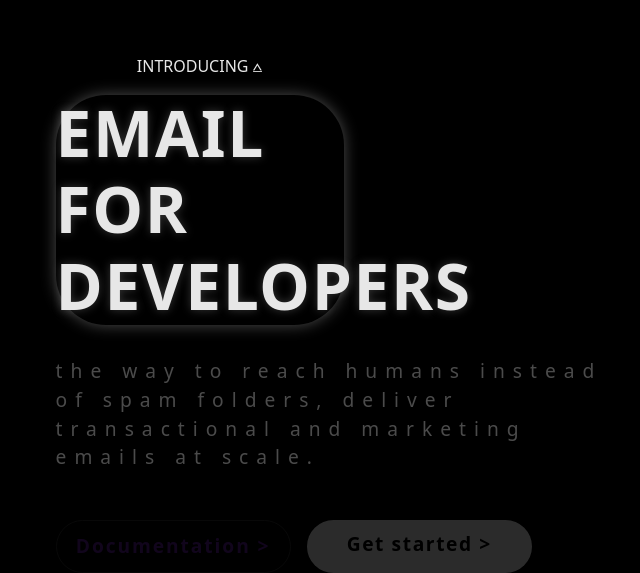
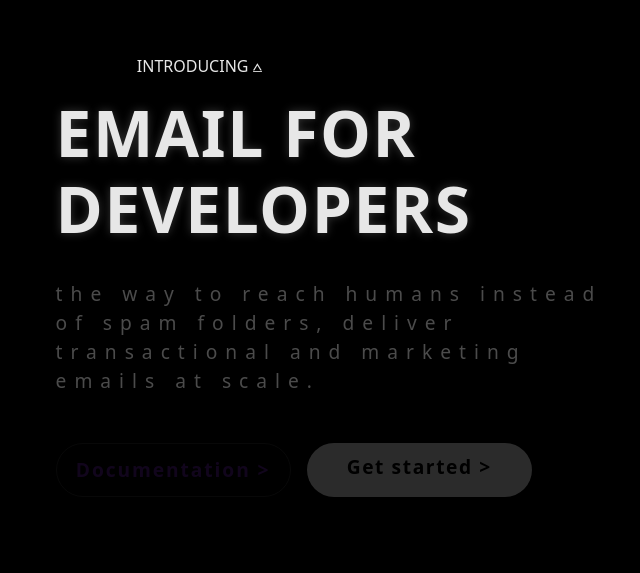
Before and after one commit to dmaiato/3d-page, a plain HTML site: page index.html in a window 1280 px wide. Shown: the part 1075-1648 px from the top of the page, without its empty margins (98-738 px from the left). After the commit the page ends 1572 px from the top, so only its background shows below. Drawn offline with nearby package versions, Linux system fonts and the light colour scheme; some packages are replaced by stand-ins of ours; a script that the page names is missing.

Commit message:
Update index.html

```diff
--- a/index.html
+++ b/index.html
@@ -50,7 +50,6 @@
             data-aos-delay="300"
             data-aos-offset="0"
             data-aos-duration="2000"
-            class="tag-box"
           >
             EMAIL FOR<br />DEVELOPERS
           </h1>
```
